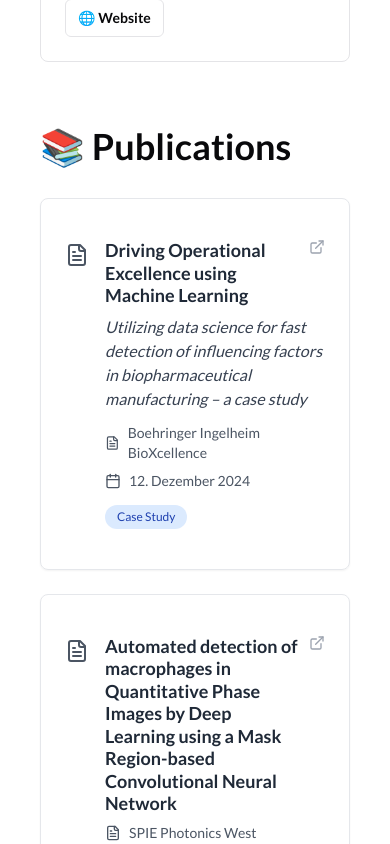
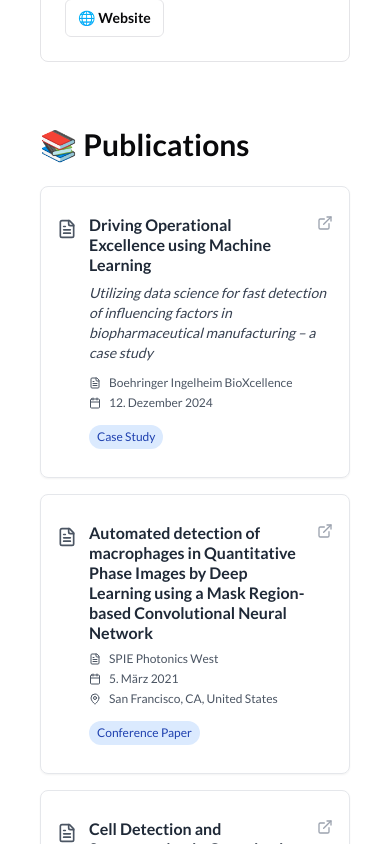
Before and after one commit to TobiasKutscher/cv, a Next.js app: page / in a window 390 px wide. Shown: the part 1500-2344 px from the top of the page. Built offline with nearby package versions, Linux system fonts and the light colour scheme.

Commit message:
Update Publications.js

```diff
--- a/src/components/Publications.js
+++ b/src/components/Publications.js
@@ -35,8 +35,8 @@ const publications = [
 export default function Publications() {
     return (
       <div className="mx-auto my-auto">
-        <h2 className="mb-8 text-4xl font-bold">📚 Publications</h2>
-        <div className="space-y-6">
+        <h2 className="mb-6 md:mb-8 text-3xl md:text-4xl font-bold">📚 Publications</h2>
+        <div className="space-y-4 md:space-y-6">
           {publications.map((publication, index) => (
             <Link
               key={index}
@@ -45,40 +45,40 @@ export default function Publications() {
               rel="noopener noreferrer"
               className="block"
             >
-              <div className="py-4 rounded-lg shadow-sm overflow-hidden hover:shadow-lg transition-shadow duration-300 border border-gray-200 cursor-pointer hover:border-blue-300">
-                <div className="p-6">
-                  <div className="flex items-start space-x-4">
-                    <FileText className="text-gray-600 w-6 h-6 mt-1 flex-shrink-0" />
+              <div className="py-3 md:py-4 rounded-lg shadow-sm overflow-hidden hover:shadow-lg transition-shadow duration-300 border border-gray-200 cursor-pointer hover:border-blue-300">
+                <div className="p-4 md:p-6">
+                  <div className="flex items-start space-x-3 md:space-x-4">
+                    <FileText className="text-gray-600 w-5 h-5 md:w-6 md:h-6 mt-1 flex-shrink-0" />
                     <div className="flex-1">
                       <div className="flex items-start justify-between">
-                        <h3 className="text-gray-800 text-lg font-semibold mb-2 leading-tight hover:text-blue-600 transition-colors">
+                        <h3 className="text-gray-800 text-base md:text-lg font-semibold mb-2 leading-tight hover:text-blue-600 transition-colors">
                           {publication.title}
                         </h3>
                         <ExternalLink className="text-gray-400 w-4 h-4 ml-2 flex-shrink-0" />
                       </div>
                       {publication.subtitle && (
-                        <p className="text-gray-700 text-base mb-3 italic">
+                        <p className="text-gray-700 text-sm md:text-base mb-3 italic">
                           {publication.subtitle}
                         </p>
                       )}
-                      <div className="space-y-2">
-                        <div className="flex items-center text-sm text-gray-600">
-                          <FileText className="w-4 h-4 mr-2" />
+                      <div className="space-y-1 md:space-y-2">
+                        <div className="flex items-center text-xs md:text-sm text-gray-600">
+                          <FileText className="w-3 h-3 md:w-4 md:h-4 mr-2" />
                           <span className="font-medium">{publication.venue}</span>
                         </div>
-                        <div className="flex items-center text-sm text-gray-600">
-                          <Calendar className="w-4 h-4 mr-2" />
+                        <div className="flex items-center text-xs md:text-sm text-gray-600">
+                          <Calendar className="w-3 h-3 md:w-4 md:h-4 mr-2" />
                           <span>{publication.date}</span>
                         </div>
                         {publication.location && (
-                          <div className="flex items-center text-sm text-gray-600">
-                            <MapPin className="w-4 h-4 mr-2" />
+                          <div className="flex items-center text-xs md:text-sm text-gray-600">
+                            <MapPin className="w-3 h-3 md:w-4 md:h-4 mr-2" />
                             <span>{publication.location}</span>
                           </div>
                         )}
                       </div>
                       <div className="mt-3">
-                        <span className="inline-block px-3 py-1 text-xs font-medium bg-blue-100 text-blue-800 rounded-full">
+                        <span className="inline-block px-2 md:px-3 py-1 text-xs font-medium bg-blue-100 text-blue-800 rounded-full">
                           {publication.type}
                         </span>
                       </div>
```
